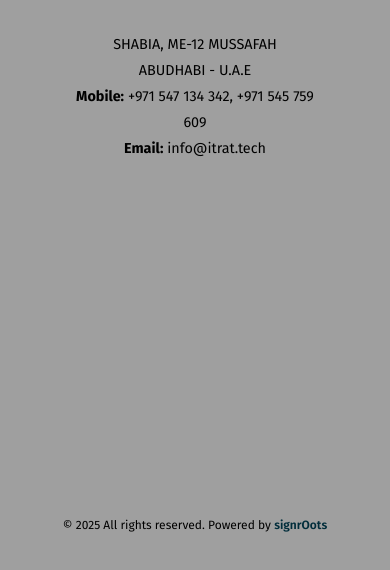
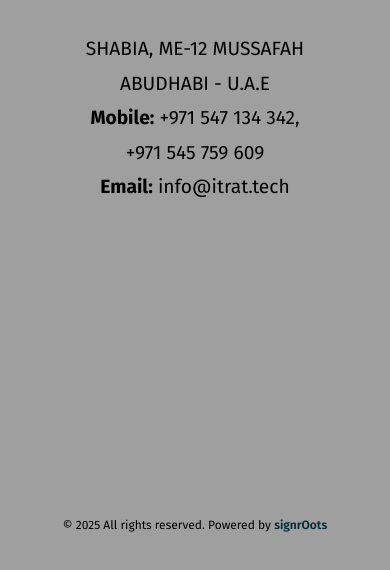
Before and after one commit to Arathi-kv/itrat-computers-mobiles, a plain HTML site: page index.html in a window 390 px wide. Shown: the part 272-842 px from the top of the page. Drawn offline with Linux system fonts and the light colour scheme.

Commit message:
mobile number size changes

```diff
--- a/style.css
+++ b/style.css
@@ -118,3 +118,9 @@ footer a {
     font-size: 0.75rem;
   }
 }
+
+@media (max-width: 480px) {
+    .contact-info {
+        font-size: 1.2rem;
+    }
+}
```
Also changed, not shown: index.html (+1 -1 lines).
